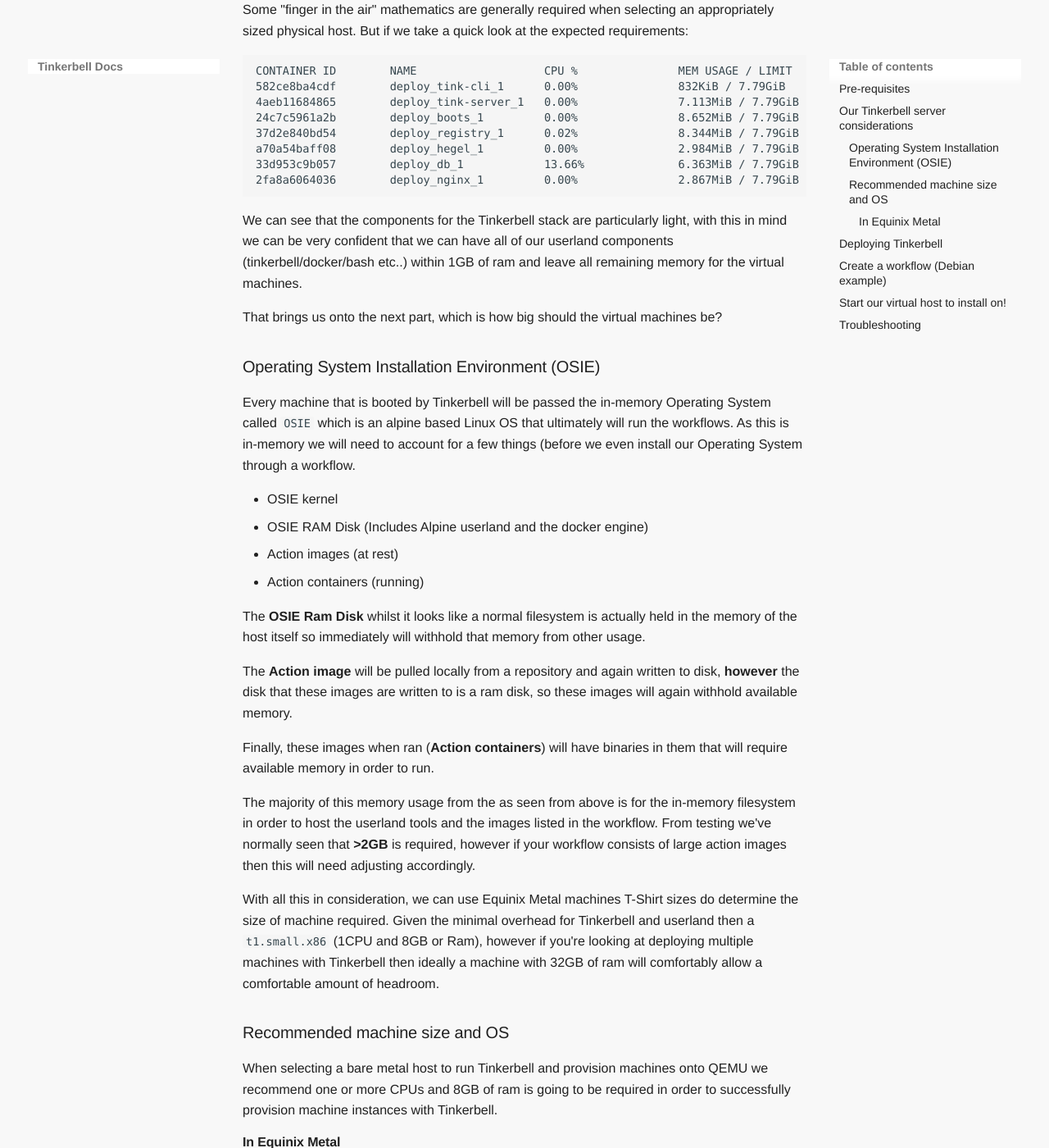
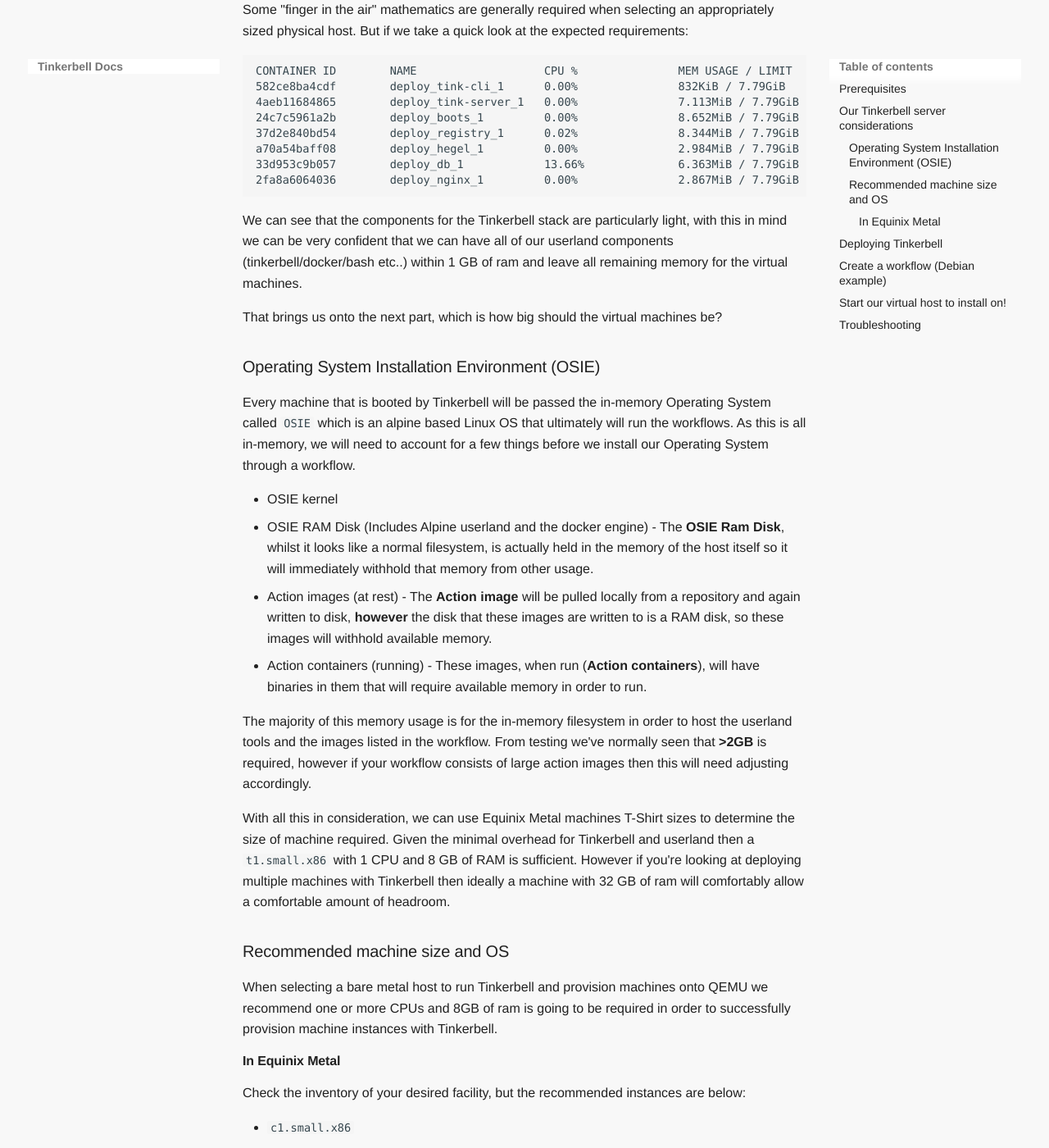
Before and after one commit to tinkerbell/tinkerbell-docs, an MkDocs documentation site: the page built from docs/setup/using-qemu.md, in a window 1280 px wide and 1400 px high, scrolled down 509 px. Shown: the whole window at 82% size. Built offline with MkDocs 1.6.1 and Material for MkDocs 9.7.7, drawn with Linux system fonts in a browser that asks for light colours; some web fonts are replaced; some of the changed text lies outside the part shown.

Commit message:
Proofreading and formatting pass of QEMU doc formatting for troubleshooting section to make it easier to read
Signed-off-by: DailyAlice <msarabia@equinix.com>

````diff
--- a/docs/setup/using-qemu.md
+++ b/docs/setup/using-qemu.md
@@ -1,9 +1,11 @@
 ---
-title: Creating a virtual Tinkerbell environment with QEMU
+title: Bare Metal or Equinix Metal with QEMU
 date: 2021-01-27
 ---
 
-## Pre-requisites
+# Bare Metal or Equinix Metal with QEMU
+
+## Prerequisites
 
 This is a rough shopping list of skills/accounts that will be a benefit for this guide.
 
@@ -27,28 +29,22 @@
 2fa8a6064036        deploy_nginx_1         0.00%               2.867MiB / 7.79GiB   0.04%               341kB / 0B          0B / 0B             3
 ```
 
-We can see that the components for the Tinkerbell stack are particularly light, with this in mind we can be very confident that we can have all of our userland components (tinkerbell/docker/bash etc..) within 1GB of ram and leave all remaining memory for the virtual machines.
+We can see that the components for the Tinkerbell stack are particularly light, with this in mind we can be very confident that we can have all of our userland components (tinkerbell/docker/bash etc..) within 1 GB of ram and leave all remaining memory for the virtual machines.
 
 That brings us onto the next part, which is how big should the virtual machines be?
 
 ### Operating System Installation Environment (OSIE)
 
-Every machine that is booted by Tinkerbell will be passed the in-memory Operating System called `OSIE` which is an alpine based Linux OS that ultimately will run the workflows. As this is in-memory we will need to account for a few things (before we even install our Operating System through a workflow.
+Every machine that is booted by Tinkerbell will be passed the in-memory Operating System called `OSIE` which is an alpine based Linux OS that ultimately will run the workflows. As this is all in-memory, we will need to account for a few things before we install our Operating System through a workflow.
 
 - OSIE kernel
-- OSIE RAM Disk (Includes Alpine userland and the docker engine)
-- Action images (at rest)
-- Action containers (running)
+- OSIE RAM Disk (Includes Alpine userland and the docker engine) - The **OSIE Ram Disk**, whilst it looks like a normal filesystem, is actually held in the memory of the host itself so it will immediately withhold that memory from other usage.
+- Action images (at rest) - The **Action image** will be pulled locally from a repository and again written to disk, **however** the disk that these images are written to is a RAM disk, so these images will withhold available memory.
+- Action containers (running) - These images, when run (**Action containers**), will have binaries in them that will require available memory in order to run.
 
-The **OSIE Ram Disk** whilst it looks like a normal filesystem is actually held in the memory of the host itself so immediately will withhold that memory from other usage.
+The majority of this memory usage is for the in-memory filesystem in order to host the userland tools and the images listed in the workflow. From testing we've normally seen that **>2GB** is required, however if your workflow consists of large action images then this will need adjusting accordingly.
 
-The **Action image** will be pulled locally from a repository and again written to disk, **however** the disk that these images are written to is a ram disk, so these images will again withhold available memory.
-
-Finally, these images when ran (**Action containers**) will have binaries in them that will require available memory in order to run.
-
-The majority of this memory usage from the as seen from above is for the in-memory filesystem in order to host the userland tools and the images listed in the workflow. From testing we've normally seen that **>2GB** is required, however if your workflow consists of large action images then this will need adjusting accordingly.
-
-With all this in consideration, we can use Equinix Metal machines T-Shirt sizes do determine the size of machine required. Given the minimal overhead for Tinkerbell and userland then a `t1.small.x86` (1CPU and 8GB or Ram), however if you're looking at deploying multiple machines with Tinkerbell then ideally a machine with 32GB of ram will comfortably allow a comfortable amount of headroom.
+With all this in consideration, we can use Equinix Metal machines T-Shirt sizes to determine the size of machine required. Given the minimal overhead for Tinkerbell and userland then a `t1.small.x86`  with 1 CPU and 8 GB of RAM is sufficient. However if you're looking at deploying multiple machines with Tinkerbell then ideally a machine with 32 GB of ram will comfortably allow a comfortable amount of headroom.
 
 ### Recommended machine size and OS
 
@@ -221,16 +217,10 @@
 
 ## Troubleshooting
 
-```
-could not configure /dev/net/tun (plndrVM-f0cb3c): Device or resource busy
-```
+- **could not configure /dev/net/tun (plndrVM-f0cb3c): Device or resource busy**
 
-This means that an old QEMU session left an old adapter, we can remove it with the command below:
+    This means that an old QEMU session left an old adapter, we can remove it with the command, `ip link delete plndrVM-f0cb3c`.
 
-`ip link delete plndrVM-f0cb3c`
+- **Is another process using the image [f0cb3c.qcow2]?**
 
-```
-Is another process using the image [f0cb3c.qcow2]?
-```
-
-We've left an old disk image laying around, we can remove this with `rm`
+    We've left an old disk image laying around, we can remove this with `rm`.
````
Also changed, not shown: other parts of docs/setup/using-qemu.md (+1 -1 lines).
